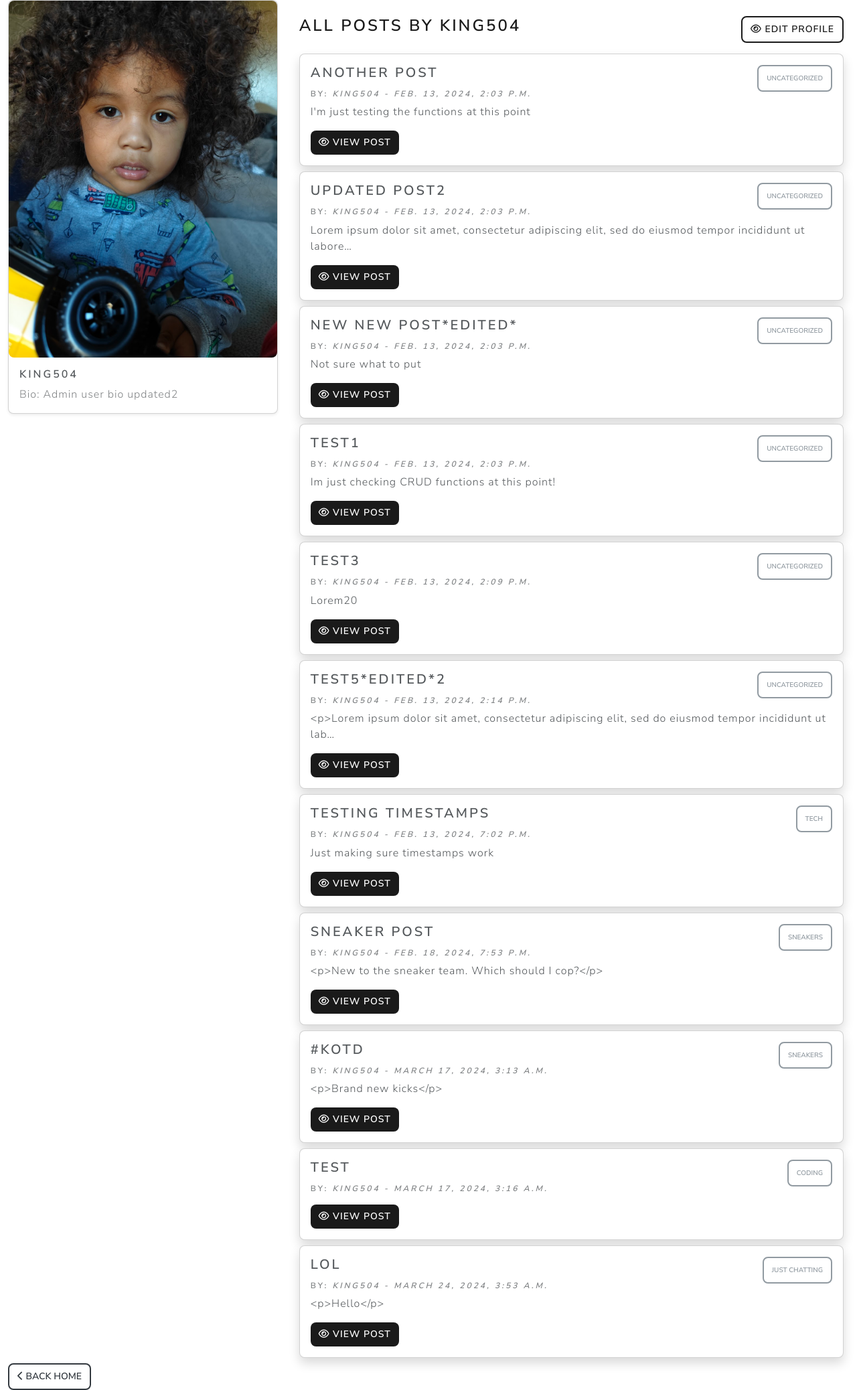
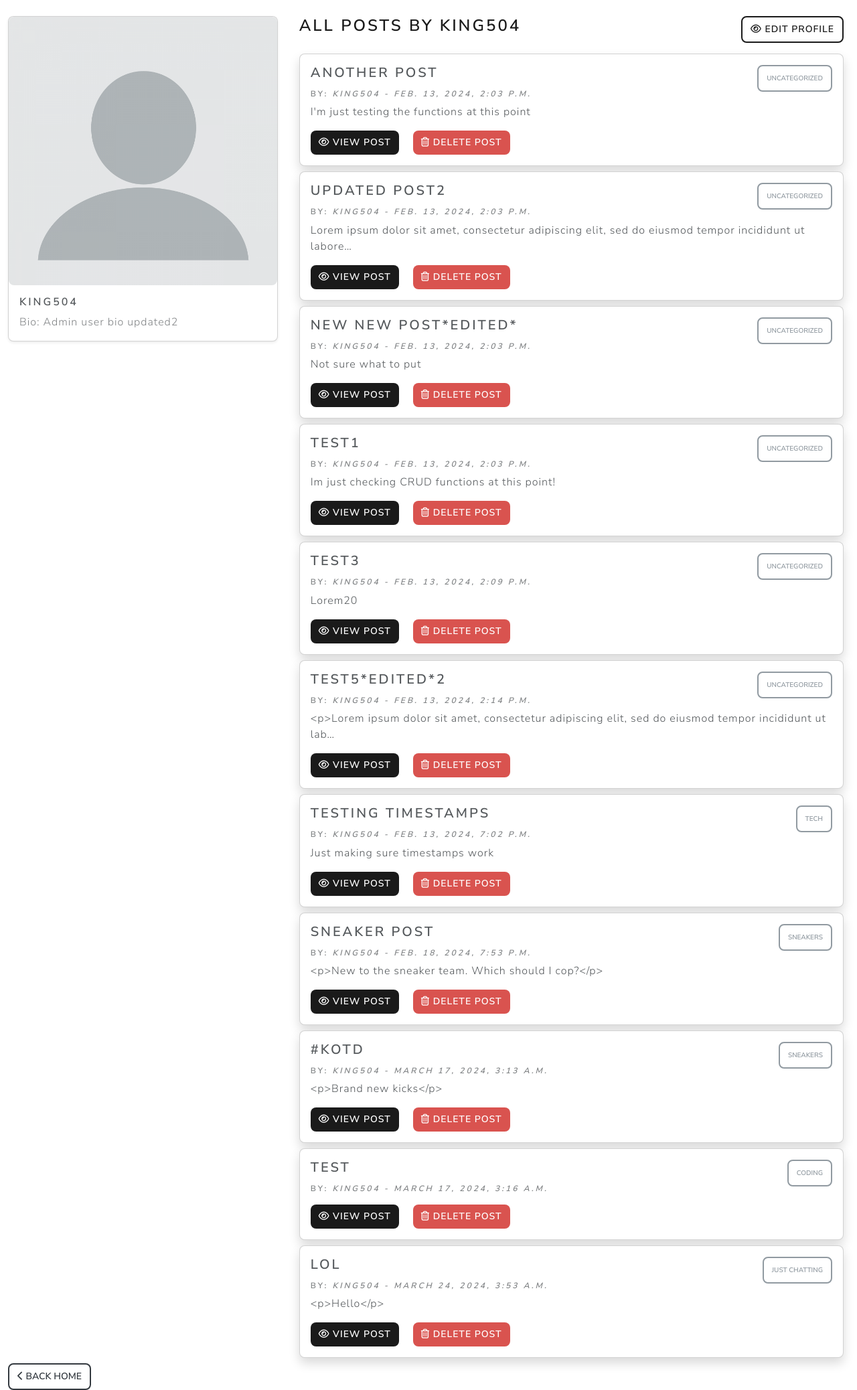
Before and after one commit to Kenmitchell2012/blog, a Django app: page /members/1/profile/ in a window 1280 px wide. Shown: the part 92-2168 px from the top of the page at 67% size. Run offline with Django 4.2, Linux system fonts and the light colour scheme; data comes from the database, SQL or seed files in the repository; both versions use the stored data as it was after the commit; some libraries are stand-ins or nearby versions.

Commit message:
fix profile page

```diff
--- a/blog/members/templates/registration/user_profile.html
+++ b/blog/members/templates/registration/user_profile.html
@@ -9,8 +9,12 @@
         <div class="row">
 
             <div class="col-md-4 mx-auto">
-                <div class="card rounded-3 shadow-sm">
+                <div class="card mt-4 rounded-3 shadow-sm">
+                    {% if profile_pic %}
                     <img src="{{ profile.profile_pic.url }}" max-height="300" class="card-img-top rounded-3" alt="Profile Picture">
+                    {% else %}
+                    <img src="{% static 'theblog/images/blank_profile_pic.jpg' %}" max-height="300" class="card-img-top rounded-3" alt="Profile Picture">
+                    {% endif %}
                     <div class="card-body">
                         <h5 class="card-title">{{ profile.user.username }}</h5>
 
@@ -47,12 +51,17 @@
                                 <i class="fa-regular fa-eye"></i>
                                 View Post
                             </a>
+                            <a href="{% url 'delete_post' post.pk %}" class="btn btn-danger card-link rounded-3">
+                                <i class="fa-regular fa-trash-can"></i>
+                                Delete Post
+                            </a>
                         </div>
                     </div>
                     {% endfor %}
                     {% else %}
-                    <div class="card mt-2 mb-2 ms-2 me-2 rounded-3 shadow">
-                        No posts to show yet!
+
+                    <div class="text-center card mb-2 ms-2 me-2 mt-2 rounded-3 shadow">
+                        <h3 class="text-info-emphasis mt-2">No posts to show yet!</h3>
                     </div>
                     {% endif %}
 
--- a/blog/theblog/models.py
+++ b/blog/theblog/models.py
@@ -32,7 +32,7 @@ class Profile(models.Model):
         return str(self.user)
 
     def get_absolute_url(self):
-        return reverse('home', args=(str(self.user.id)) )
+        return reverse('home')
 
 
 class Post(models.Model):
```
Also changed, not shown: blog/db.sqlite3, blog/static/theblog/images/blank_profile_pic.jpg (added).
